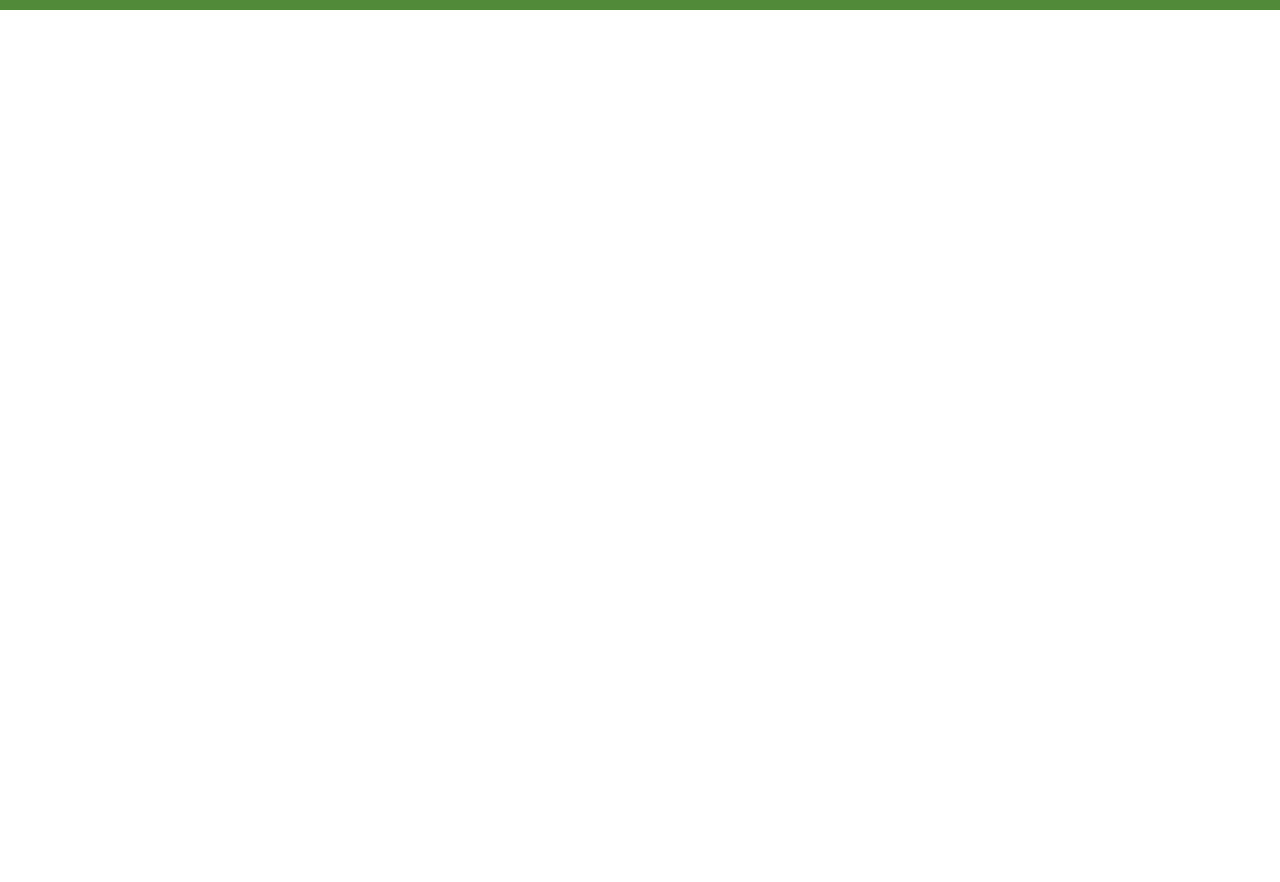
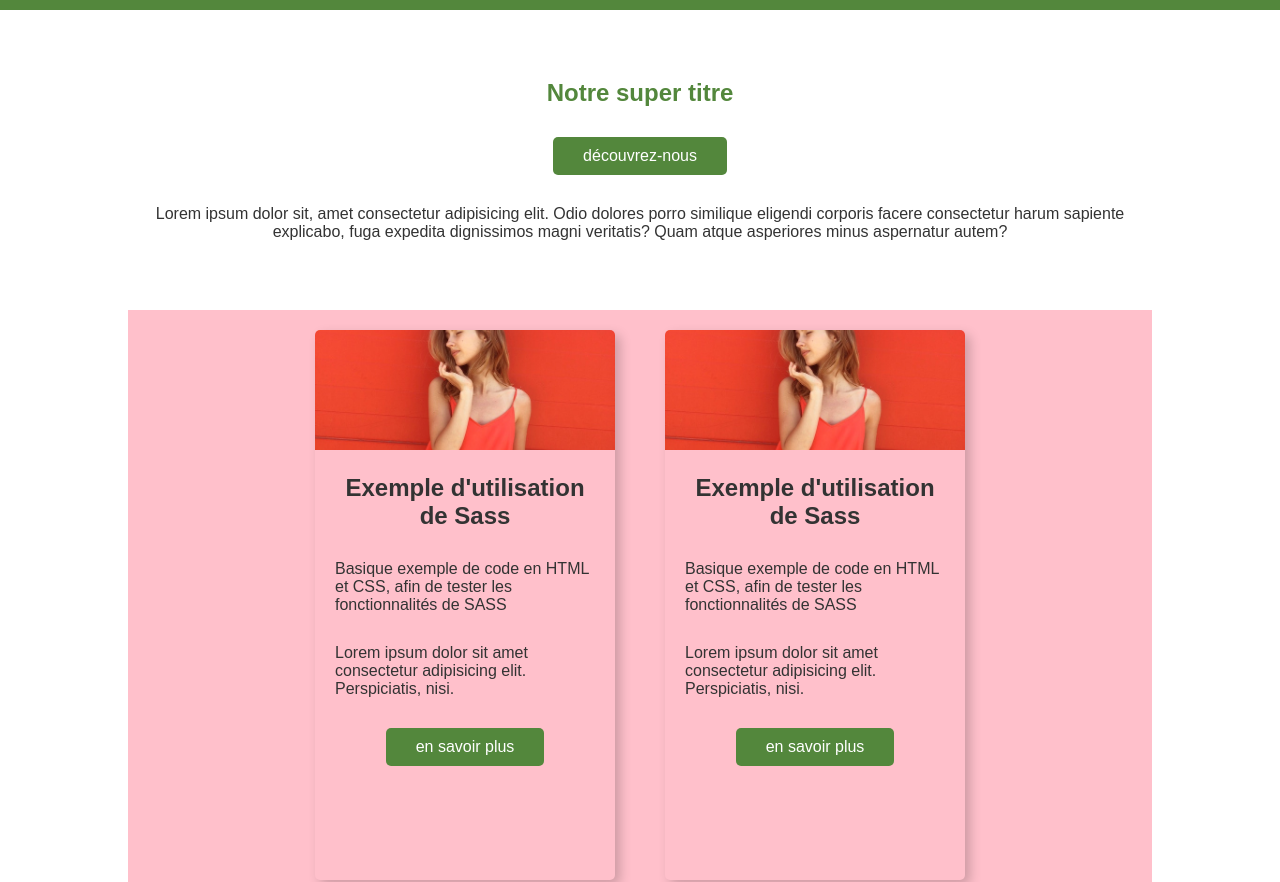
Before and after one commit to Edjek/sass-16-01-2023, a plain HTML site: page sass-practice/index.html in a window 1280 px wide. Shown: the part 70-952 px from the top of the page. Before the commit the page ends 800 px from the top, so only its background shows below. Drawn offline with Linux system fonts and the light colour scheme.

Commit message:
sass-practice

```diff
--- a/sass-practice/index.html
+++ b/sass-practice/index.html
@@ -1,11 +1,11 @@
 <!DOCTYPE html>
 <html lang="fr">
     <head>
-    <meta charset="UTF-8">
-    <meta http-equiv="X-UA-Compatible" content="IE=edge">
-    <meta name="viewport" content="width=device-width, initial-scale=1.0">
+        <meta charset="UTF-8" />
+        <meta http-equiv="X-UA-Compatible" content="IE=edge" />
+        <meta name="viewport" content="width=device-width, initial-scale=1.0" />
         <title>Sass</title>
-    <link rel="stylesheet" href="assets/css/style.css">
+        <link rel="stylesheet" href="assets/css/style.css" />
     </head>
     <body>
         <header>
@@ -19,7 +19,48 @@
         </header>
 
         <main>
-        <section class="hero"></section>
+            <section class="hero">
+                <h1>Notre super titre</h1>
+                <a href="" class="btn">découvrez-nous</a>
+                <p>
+                    Lorem ipsum dolor sit, amet consectetur adipisicing elit. Odio dolores porro similique eligendi corporis facere consectetur harum sapiente explicabo, fuga
+                    expedita dignissimos magni veritatis? Quam atque asperiores minus aspernatur autem?
+                </p>
+            </section>
+
+            <section class="cards">
+
+                <div class="card">
+                    <img src="assets/img/pexels-jannet-corgi-640x853.jpg" alt="" />
+                    <div class="content">
+                        <h2>Exemple d'utilisation de Sass</h2>
+                        <p>Basique exemple de code en HTML et CSS, afin de tester les fonctionnalités de SASS</p>
+                        <p>Lorem ipsum dolor sit amet consectetur adipisicing elit. Perspiciatis, nisi.</p>
+                        <a href="" class="btn">en savoir plus</a>
+                    </div>
+                </div>
+
+                <div class="card">
+                    <img src="assets/img/pexels-jannet-corgi-640x853.jpg" alt="" />
+                    <div class="content">
+                        <h2>Exemple d'utilisation de Sass</h2>
+                        <p>Basique exemple de code en HTML et CSS, afin de tester les fonctionnalités de SASS</p>
+                        <p>Lorem ipsum dolor sit amet consectetur adipisicing elit. Perspiciatis, nisi.</p>
+                        <a href="" class="btn">en savoir plus</a>
+                    </div>
+                </div>
+
+                <div class="card">
+                    <img src="assets/img/pexels-jannet-corgi-640x853.jpg" alt="" />
+                    <div class="content">
+                        <h2>Exemple d'utilisation de Sass</h2>
+                        <p>Basique exemple de code en HTML et CSS, afin de tester les fonctionnalités de SASS</p>
+                        <p>Lorem ipsum dolor sit amet consectetur adipisicing elit. Perspiciatis, nisi.</p>
+                        <a href="" class="btn">en savoir plus</a>
+                    </div>
+                </div>
+
+            </section>
         </main>
 
         <footer></footer>
--- a/sass-practice/sass/components/_button.scss
+++ b/sass-practice/sass/components/_button.scss
@@ -0,0 +1,9 @@
+.btn {
+    color: #fff;
+    background-color: $main-cl;
+    padding: 10px 30px;
+    border-radius: $border-radius;
+    &:hover {
+        background-color: $main-cl-light;
+    }
+}
--- a/sass-practice/sass/pages/_home.scss
+++ b/sass-practice/sass/pages/_home.scss
@@ -0,0 +1,54 @@
+.hero {
+    @include section(300px, 20px);
+    display: flex;
+    flex-direction: column;
+    justify-content: center;
+    align-items: center;
+    gap: 30px;
+    text-align: center;
+
+    h1 {
+        color: $main-cl;
+    }
+}
+
+.cards {
+    background-color: pink;
+    @include section(600px, 20px);
+    display: flex;
+    justify-content: center;
+    gap: 50px;
+    flex-wrap: wrap;
+}
+
+.card {
+    border-radius: $border-radius;
+    width: 300px;
+    height: 550px;
+    box-shadow: 5px 5px 12px rgba(0, 0, 0, 0.2);
+
+    img {
+        border-top-left-radius: $border-radius;
+        border-top-right-radius: $border-radius ;
+        width: 100%;
+        height: 120px;
+        object-fit: cover;
+    }
+
+    &:hover {
+        box-shadow: 5px 5px 12px rgba(0, 0, 0, 0.4);
+    }
+}
+
+.card .content {
+    display: flex;
+    flex-direction: column;
+    align-items: center;
+    gap: 30px;
+    height: 430px;
+    padding: 20px;
+}
+
+.content h2 {
+    text-align: center;
+}
--- a/sass-practice/sass/style.scss
+++ b/sass-practice/sass/style.scss
@@ -1,4 +1,5 @@
 @import 'utils/variables';
+@import 'utils/mixins';
 @import 'base/reset';
 @import 'base/base';
 @import 'components/button';
--- /dev/null
+++ b/sass-practice/sass/utils/_mixins.scss
@@ -0,0 +1,6 @@
+@mixin section($height, $padding){
+    min-height: $height;
+    width: 80%;
+    margin: auto;
+    padding: $padding;
+}
--- a/sass-practice/sass/utils/_variables.scss
+++ b/sass-practice/sass/utils/_variables.scss
@@ -1,5 +1,6 @@
-$main-cl: rgb(81, 138, 57);
+$main-cl: rgb(83, 135, 60);
 $main-cl-dark: darken($main-cl, 20%);
 $main-cl-darker: darken($main-cl, 40%);
 $main-cl-light: lighten($main-cl, 20%);
 $main-cl-lighter: lighten($main-cl, 40%);
+$border-radius: 5px;
```
Also changed, not shown: sass-practice/assets/css/style.css, sass-practice/assets/img/pexels-jannet-corgi-640x853.jpg (added), 1 other file. Lines whose indentation alone changed are shown as unchanged.
